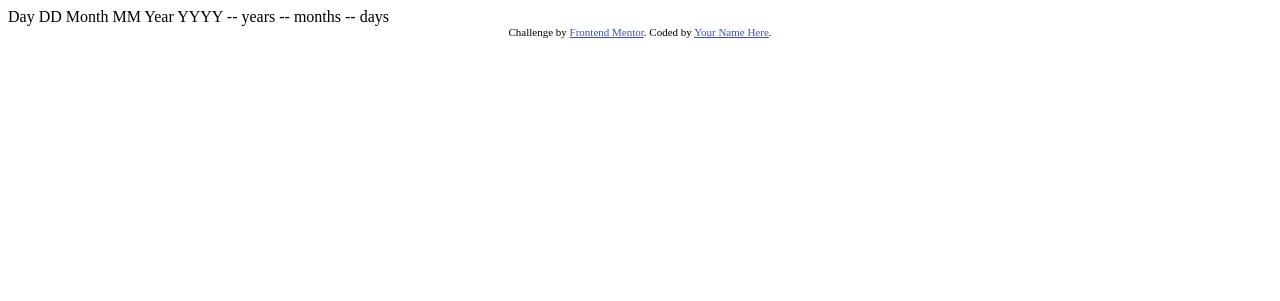
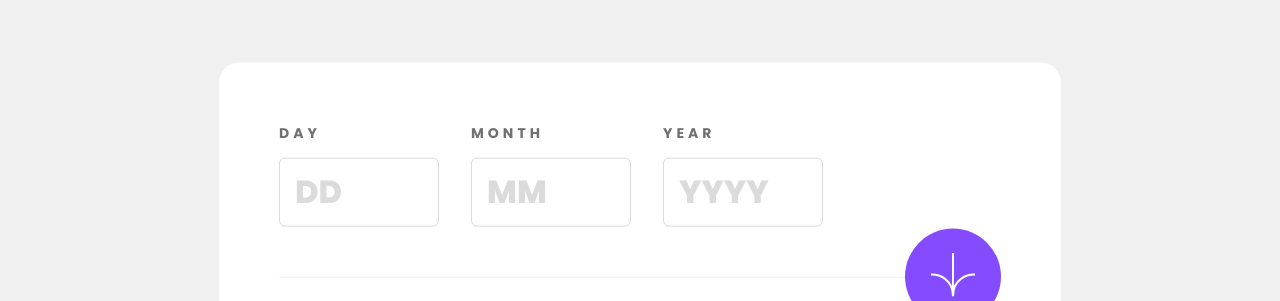
Before and after one commit to happy-hee/TP__age_calculator_app, a website: page index.html in a window 1280 px wide. Shown: the top 301 px of the page. Drawn offline with Linux system fonts and the light colour scheme.

Commit message:
HTML/CSS 퍼블리싱

```diff
--- /dev/null
+++ b/assets/scss/_variable.scss
@@ -0,0 +1,8 @@
+/* Color */
+$purple: hsl(259, 100%, 65%);
+$light-red: hsl(0, 100%, 67%);
+$white: hsl(0, 0%, 100%);
+$off-white: hsl(0, 0%, 94%);
+$light-gray: hsl(0, 0%, 86%);
+$smokey-gray: hsl(0, 1%, 44%);
+$black: hsl(0, 0%, 8%);
--- /dev/null
+++ b/assets/scss/style.scss
@@ -0,0 +1,109 @@
+@import "variable";
+@import url("https://fonts.googleapis.com/css2?family=Poppins:wght@400;700;800&display=swap");
+
+* {
+  padding: 0;
+  margin: 0;
+  box-sizing: border-box;
+}
+
+.wrap {
+  width: 100%;
+  height: 100vh;
+  background-color: $off-white;
+  position: relative;
+}
+
+.content {
+  background-color: $white;
+  position: absolute;
+  top: 50%;
+  left: 50%;
+  transform: translate(-50%, -50%);
+  padding: 60px;
+  width: 842px;
+  border-radius: 20px 20px 150px 20px;
+  font-family: "Poppins", sans-serif;
+  font-weight: 700;
+}
+.form-wrap {
+  display: flex;
+  position: relative;
+  align-items: flex-start;
+  padding-bottom: 50px;
+  margin-bottom: 40px;
+  border-bottom: 1px solid #efefef;
+}
+.form {
+  margin-right: 32px;
+  display: flex;
+  flex-direction: column;
+}
+.age-label {
+  font-size: 14px;
+  color: $smokey-gray;
+  letter-spacing: 4px;
+  margin-bottom: 14px;
+}
+.age-input {
+  padding: 15px;
+  margin: 0;
+  width: 160px;
+  border: 1px solid $light-gray;
+  border-radius: 6px;
+  line-height: 1.15;
+  font-size: 32px;
+  box-shadow: none;
+  font-family: "Poppins", sans-serif;
+  font-weight: 700;
+  caret-color: $purple;
+  &::placeholder {
+    font-weight: 800;
+    color: $light-gray;
+  }
+  &:focus,
+  &:focus-visible {
+    border: 1px solid $purple;
+    outline: none;
+  }
+}
+.error-text {
+  display: none;
+}
+.submit-btn {
+  width: 96px;
+  height: 96px;
+  background-color: $purple;
+  border-radius: 50%;
+  position: absolute;
+  bottom: -48px;
+  right: 0;
+  border: 0;
+  cursor: pointer;
+  &:hover {
+    background-color: $black;
+  }
+}
+.result {
+  font-size: 100px;
+  font-weight: 800;
+  font-style: italic;
+  line-height: 1.2;
+  &__date {
+    margin-right: 20px;
+    color: $purple;
+  }
+}
+
+/* 저작권 */
+.attribution {
+  position: absolute;
+  bottom: 10px;
+  width: 100%;
+  font-size: 12px;
+  color: #d9d9d9;
+  text-align: center;
+}
+.attribution a {
+  color: #d9d9d9;
+}
--- a/index.html
+++ b/index.html
@@ -1,37 +1,86 @@
 <!DOCTYPE html>
 <html lang="en">
   <head>
-  <meta charset="UTF-8">
-  <meta name="viewport" content="width=device-width, initial-scale=1.0"> <!-- displays site properly based on user's device -->
+    <meta charset="UTF-8" />
+    <meta name="viewport" content="width=device-width, initial-scale=1.0" />
+    <!-- displays site properly based on user's device -->
 
-  <link rel="icon" type="image/png" sizes="32x32" href="./assets/images/favicon-32x32.png">
+    <link
+      rel="icon"
+      type="image/png"
+      sizes="32x32"
+      href="./assets/images/favicon-32x32.png" />
+    <link rel="stylesheet" href="./assets/css/style.css" />
 
-  <title>Frontend Mentor | Age calculator app</title>
-
-  <!-- Feel free to remove these styles or customise in your own stylesheet 👍 -->
-  <style>
-    .attribution { font-size: 11px; text-align: center; }
-    .attribution a { color: hsl(228, 45%, 44%); }
-  </style>
+    <title>나이 계산기</title>
   </head>
   <body>
+    <div class="wrap">
+      <!-- 콘텐츠 -->
+      <div class="content">
+        <!-- 입력폼 -->
+        <div class="form-wrap">
+          <!-- Day -->
+          <div class="form">
+            <label class="age-label" for="day">DAY</label>
+            <input
+              class="age-input"
+              type="text"
+              id="day"
+              placeholder="DD"
+              maxlength="2" />
+            <div class="error-text">This field is required</div>
+            <div class="error-text">Must be a valid day</div>
+          </div>
+          <!-- Month -->
+          <div class="form">
+            <label class="age-label" for="month">MONTH</label>
+            <input
+              class="age-input"
+              type="text"
+              id="month"
+              placeholder="MM"
+              maxlength="2" />
+            <div class="error-text">This field is required</div>
+            <div class="error-text">Must be a valid month</div>
+          </div>
+          <!-- Year -->
+          <div class="form">
+            <label class="age-label" for="year">YEAR</label>
+            <input
+              class="age-input"
+              type="text"
+              id="year"
+              placeholder="YYYY"
+              maxlength="4" />
+            <div class="error-text">This field is required</div>
+            <div class="error-text">Must be in the past</div>
+          </div>
+          <button class="submit-btn" id="submitBtn">
+            <img src="./assets/images/icon-arrow.svg" alt="확인하기" />
+          </button>
+        </div>
+        <!-- 결과 -->
+        <div class="result">
+          <div class="result__year">
+            <span class="result__date">- -</span>years
+          </div>
+          <div class="result__month">
+            <span class="result__date">- -</span>months
+          </div>
+          <div class="result__days">
+            <span class="result__date">- -</span>days
+          </div>
+        </div>
+      </div>
 
-  Day
-  DD
-
-  Month
-  MM
-
-  Year
-  YYYY
-
-  -- years
-  -- months
-  -- days
-
+      <!-- 저작권 -->
       <div class="attribution">
-    Challenge by <a href="https://www.frontendmentor.io?ref=challenge" target="_blank">Frontend Mentor</a>.
-    Coded by <a href="#">Your Name Here</a>.
+        Challenge by
+        <a href="https://www.frontendmentor.io?ref=challenge" target="_blank"
+          >Frontend Mentor</a
+        >. Coded by Happy-hee.
+      </div>
     </div>
   </body>
 </html>
--- /dev/null
+++ b/package.json
@@ -0,0 +1,5 @@
+{
+  "dependencies": {
+    "sass": "^1.63.4"
+  }
+}
--- a/style-guide.md
+++ /dev/null
@@ -1,34 +0,0 @@
-# Front-end Style Guide
-
-## Layout
-
-The designs were created to the following widths:
-
-- Mobile: 375px
-- Desktop: 1440px
-
-## Colors
-
-### Primary
-
-- Purple: hsl(259, 100%, 65%)
-- Light red: hsl(0, 100%, 67%)
-
-### Neutral
-
-- White: hsl(0, 0%, 100%)
-- Off white: hsl(0, 0%, 94%)
-- Light grey: hsl(0, 0%, 86%)
-- Smokey grey: hsl(0, 1%, 44%)
-- Off black: hsl(0, 0%, 8%)
-
-## Typography
-
-### Body Copy
-
-- Font size (inputs): 32px
-
-### Font
-
-- Family: [Poppins](https://fonts.google.com/specimen/Poppins)
-- Weights: 400i, 700, 800i
```
Also changed, not shown: README-template.md (deleted), README.md, assets/css/style.css (added), 2 other files. Lines whose indentation alone changed are shown as unchanged.
